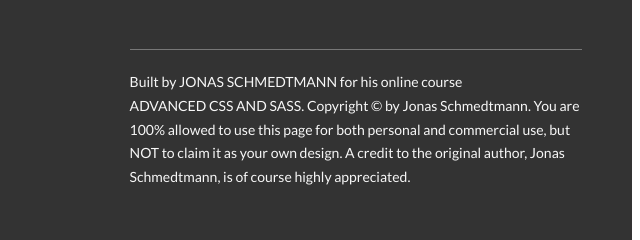
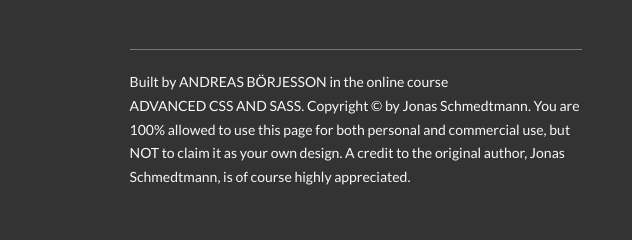
Before and after one commit to Borche/Natours, a website: page index.html in a window 1280 px wide. Shown: the part 5961-6201 px from the top of the page, 618-1258 px from the left. Drawn offline with Linux system fonts and the light colour scheme.

Commit message:
Update index.html

```diff
--- a/index.html
+++ b/index.html
@@ -391,7 +391,7 @@
 			</div>
 			<div class="col-1-of-2">
 				<p class="footer__copyright">
-					Built by <a href="#" class="footer__link">Jonas Schmedtmann</a> for his online course <a href="#"
+					Built by <a href="#" class="footer__link">Andreas Börjesson</a> in the online course <a href="https://www.udemy.com/course/advanced-css-and-sass/"
 						class="footer__link">Advanced CSS and Sass</a>. Copyright &copy; by Jonas Schmedtmann. You are 100% allowed
 					to use this page for both personal and commercial use, but NOT to claim it as your own design. A credit to the
 					original author, Jonas Schmedtmann, is of course highly appreciated.
```
